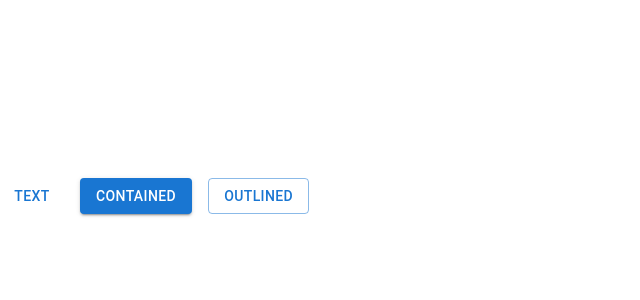
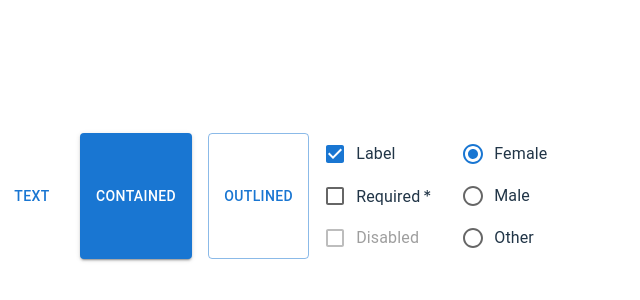
Before and after one commit to GodHexagon/to-do2, a React (Vite) app in the folder vite-project/: page / in a window 1280 px wide. Shown: the part 204-504 px from the top of the page, without its empty margins (0-640 px from the left). Built offline with nearby package versions, Linux system fonts and the light colour scheme.

Commit message:
modified:   vite-project/src/App.tsx 	modified:   vite-project/src/main.tsx

```diff
--- a/vite-project/src/App.tsx
+++ b/vite-project/src/App.tsx
@@ -1,16 +1,38 @@
 import * as React from 'react';
+import { useState } from "react";
+
 import Stack from '@mui/material/Stack';
 import Button from '@mui/material/Button';
 import FormGroup from '@mui/material/FormGroup';
 import FormControlLabel from '@mui/material/FormControlLabel';
 import Checkbox from '@mui/material/Checkbox';
+import Radio from '@mui/material/Radio';
+import RadioGroup from '@mui/material/RadioGroup';
 
-export default function App() {
+export const App = () => {
+  const [add, setAdd] = useState(true);
+
   return (
     <Stack spacing={2} direction="row">
       <Button variant="text">Text</Button>
       <Button variant="contained">Contained</Button>
       <Button variant="outlined">Outlined</Button>
+
+    <FormGroup>
+      <FormControlLabel control={<Checkbox defaultChecked />} label="Label" />
+      <FormControlLabel required control={<Checkbox />} label="Required" />
+      <FormControlLabel disabled control={<Checkbox />} label="Disabled" />
+    </FormGroup>
+
+    <RadioGroup
+    aria-labelledby="demo-radio-buttons-group-label"
+    defaultValue="female"
+    name="radio-buttons-group"
+    >
+    <FormControlLabel value="female" control={<Radio />} label="Female" />
+    <FormControlLabel value="male" control={<Radio />} label="Male" />
+    <FormControlLabel value="other" control={<Radio />} label="Other" />
+    </RadioGroup>
     </Stack>
   );
 }
--- a/vite-project/src/main.tsx
+++ b/vite-project/src/main.tsx
@@ -1,6 +1,6 @@
 import React from 'react'
 import ReactDOM from 'react-dom/client'
-import App from './App.tsx'
+import {App} from './App.tsx'
 import './index.css'
 
 ReactDOM.createRoot(document.getElementById('root')!).render(
```
